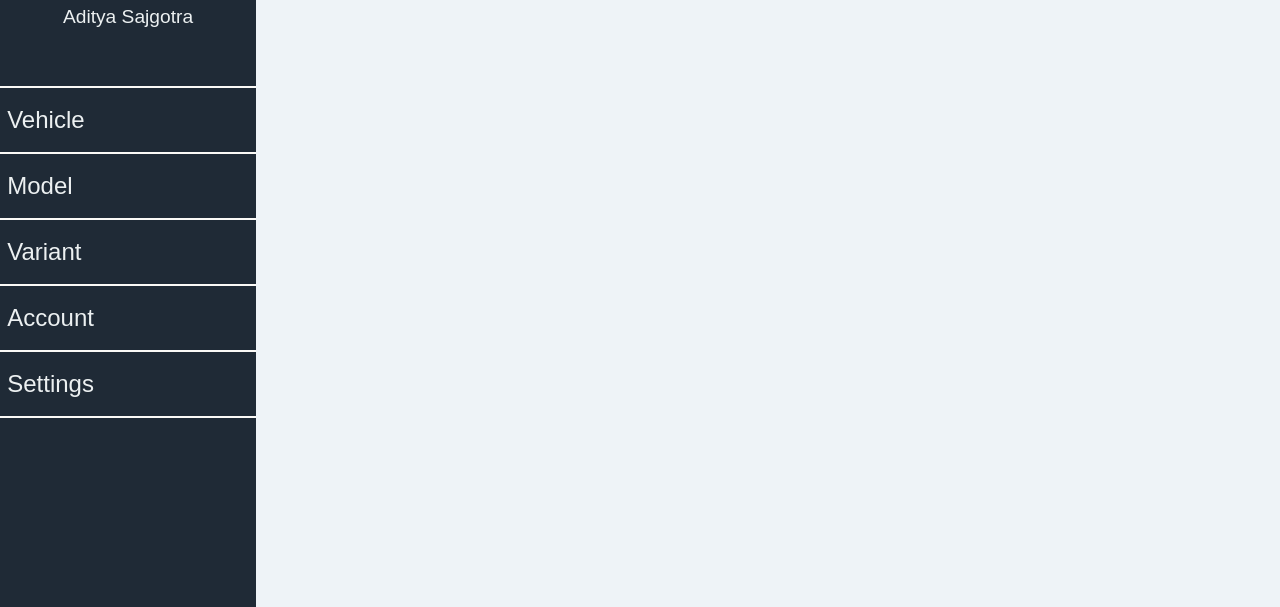
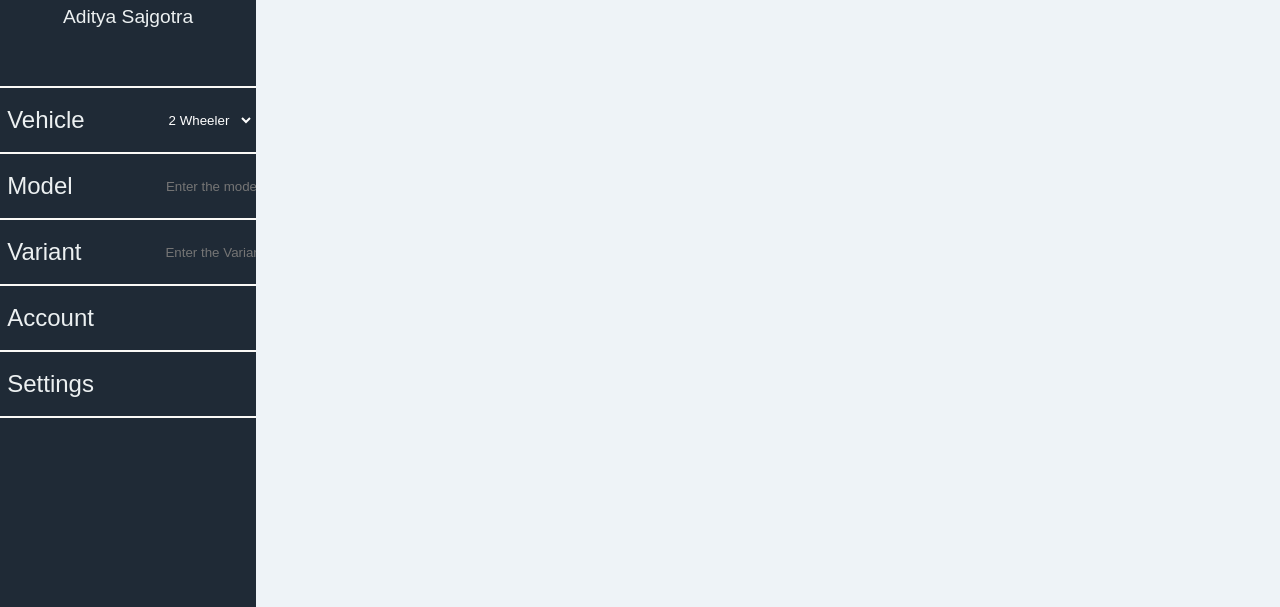
Before and after one commit to Aditya30307/NCEEITET_project, a plain HTML site: page index.html in a window 1280 px wide. Shown: the part 193-800 px from the top of the page. Drawn offline with Linux system fonts and the light colour scheme.

Commit message:
updated nav

```diff
--- a/index.html
+++ b/index.html
@@ -12,9 +12,20 @@
         <div class="nav">
             <img class="pic" src="./pic.png" alt="">
             <div class="name">Aditya Sajgotra</div>
-            <div class="profile">Vehicle</div>
-            <div class="profile">Model</div>
-            <div class="profile">Variant</div>
+            <div class="profile">Vehicle
+                <select class="selection">
+                    <option value="2 Wheeler" class="options">2 Wheeler</option>
+                    <option value="3 Wheeler" class="options">3 Wheeler</option>
+                    <option value="4 Wheeler" class="options">4 Wheeler</option>
+                    <option value="Passenger" class="options">Passenger</option>
+                </select>
+            </div>
+            <div class="profile">Model
+                <input type="text" class="carInfo1" placeholder="Enter the model ">
+            </div>
+            <div class="profile">Variant
+                <input type="text" class="carInfo2" placeholder="Enter the Variant">
+            </div>
             <div class="profile">Account</div>
             <div class="profile">Settings</div>
 
--- a/script.js
+++ b/script.js
@@ -2,11 +2,13 @@ document.addEventListener('DOMContentLoaded', () => {
     const search = document.getElementsByClassName('search');
     const lower = document.getElementsByClassName("lower");
     const clear = document.getElementsByClassName("clear");
+    const vehicle = document.querySelector(".selection");
     const wheels = 2;
     const service = 3;
     const modification = 2;
     const cleaning = 3;
     let count = 0;
+    // console.log(vehicle.value);
     function removeElement() {
       while (lower[0].firstChild){
         lower[0].removeChild(lower[0].firstChild);
@@ -29,14 +31,13 @@ document.addEventListener('DOMContentLoaded', () => {
                 lower[0].append(result);
               }
             }
-            else if (searchChanged == "service"){
+            else if (searchChanged == "service" || searchChanged == "servicing"){
               removeElement();
               for (let i = 0; i < service; i++) {
                 const result = document.createElement("div");
                 result.classList.add("result");
                 result.innerText = "service";
                 lower[0].append(result);
-
               }
             }
             else if (searchChanged == "cleaning"){
@@ -63,7 +64,7 @@ document.addEventListener('DOMContentLoaded', () => {
               removeElement();
               const noResult = document.createElement("h3");
               noResult.classList.add("heading");
-              noResult.innerText = "No search result try searching for something else";
+              noResult.innerText = `No search results for "${search[0].value}" try searching for something else`;
               lower[0].append(noResult);
             }
           }
--- a/style.css
+++ b/style.css
@@ -40,6 +40,7 @@ body{
  .profile:hover{
     background-color: #34495e;
     cursor: pointer;
+    /* color: #7a8a99; */
  }
 .profile:nth-child(odd){
     border-top: 2px solid #faf9f6;  /*#faf9f6 */
@@ -57,6 +58,33 @@ body{
     white-space: normal;
     text-overflow: ellipsis;
 }
+.selection{
+  margin-left: 6em;
+  width: 7vw;
+  color: white;
+  background-color: #1f2a36;
+  border:none;
+}
+.carInfo1{
+    width: 8vw;
+    margin-left: 6em;
+    background-color: #1f2a36;
+    border:none;
+    color: white;
+    padding-left: 1em;
+    overflow: hidden;
+}
+.carInfo2{
+    width: 8vw;
+    margin-left: 5.3em;
+    background-color: #1f2a36;
+    border:none;
+    color: white;
+    padding-left: 1em;
+    overflow: hidden;
+}
+
+
 /* code for app section */
 .app{
     width:80vw;
```
